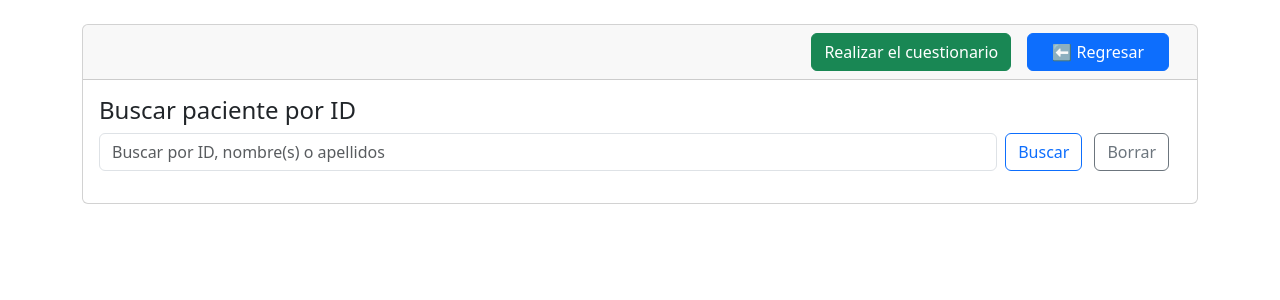
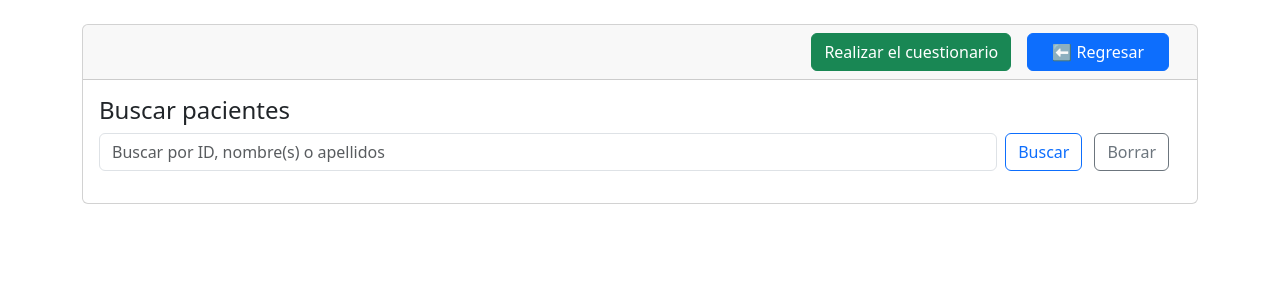
Before and after one commit to YNatashaMerazG/apnea_app, a Django app: page /pacientes in a window 1280 px wide. Shown: the part 56-356 px from the top of the page. Run offline with Django 3.2, Linux system fonts and the light colour scheme.

Commit message:
correccion de busqueda id, nombre y apellidos

```diff
--- a/apneasueno/templates/paginas/pacientes/index.html
+++ b/apneasueno/templates/paginas/pacientes/index.html
@@ -12,7 +12,7 @@
     </div>
 
     <div class="card-body">
-        <h4 class="card-title">Buscar paciente por ID</h4>
+        <h4 class="card-title">Buscar pacientes</h4>
 
         <form method="GET" class="d-flex mb-3" role="search">
             <input class="form-control me-2" type="search" placeholder="Buscar por ID, nombre(s) o apellidos" name="buscar" value="{{ request.GET.buscar }}">
@@ -66,7 +66,7 @@
             </table>
         </div>
         {% elif request.GET.buscar %}
-            <div class="alert alert-warning">No se encontró ningún paciente con ese ID.</div>
+            <div class="alert alert-warning">No se encontró ningún paciente con ese ID, nombre(s) o apellidos.</div>
         {% endif %}
     </div>
 </div>
--- a/apneasueno/views.py
+++ b/apneasueno/views.py
@@ -147,7 +147,11 @@ def pacientes(request):
     pacientes = None  # Por defecto, no mostrar nada
 
     if query:
-        pacientes = Paciente.objects.filter(Q(id__icontains=query))  # solo por ID
+        pacientes = Paciente.objects.filter(
+            Q(id__icontains=query) |
+            Q(nombres__icontains=query) |
+            Q(apellidos__icontains=query)
+        )
 
     es_doctor = False
     if request.user.is_authenticated:
```
